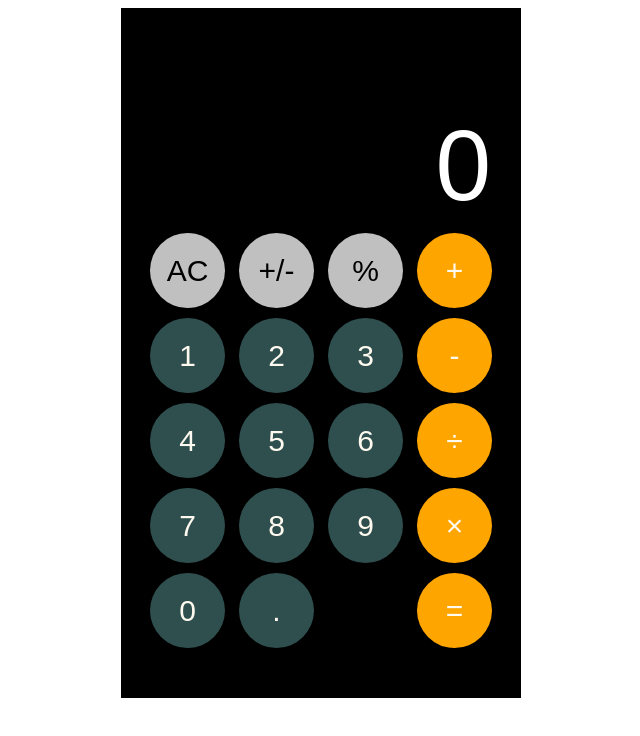
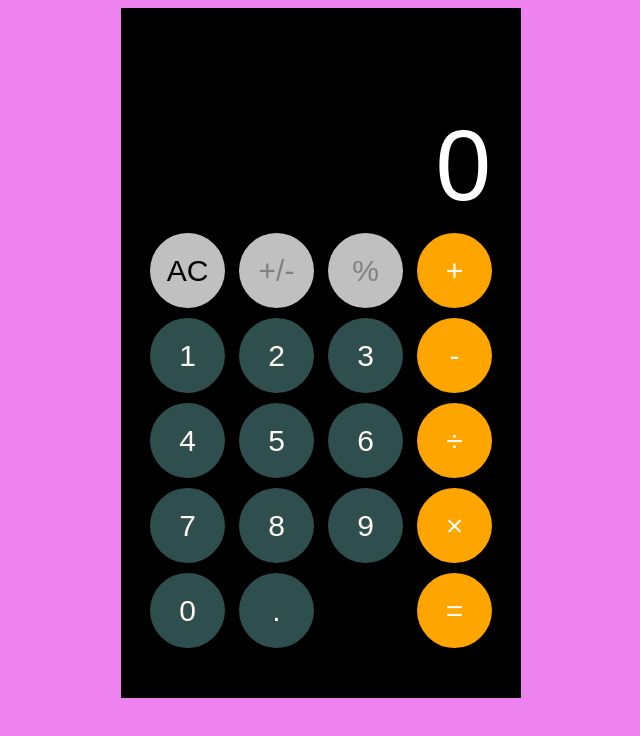
Before and after one commit to cmaylynn12/calculator, a plain HTML site: page index.html in a window 1280 px wide. Shown: the whole page, without its empty margins (319-959 px from the left). Drawn offline with Linux system fonts and the light colour scheme.

Commit message:
Disabled Neg and Perc Button

```diff
--- a/index.html
+++ b/index.html
@@ -12,8 +12,8 @@
                     <div id='calculator-misc'>
                         <div class='button-wrapper'>
                             <button class='button misc-button' id='clear-button'>AC</button>
-                            <button class='button misc-button' id='neg-button'>+/-</button>
-                            <button class='button misc-button' id='perc-button'>%</button>
+                            <button class='button misc-button' id='neg-button' disabled>+/-</button>
+                            <button class='button misc-button' id='perc-button' disabled>%</button>
                         </div>
                     </div>
                     <div id='calculator-numbers'>
--- a/scripts/calculator.js
+++ b/scripts/calculator.js
@@ -4,6 +4,8 @@ function start() {
     const operatorButtons = document.querySelectorAll('.operator-button');
     const equalButton = document.querySelector('#equal-button');
     const clearButton = document.querySelector('#clear-button');
+    const negButton = document.querySelector('#neg-button');
+    const percButton = document.querySelector('#perc-button')
 
     let display = document.querySelector('#calculator-main-display');
     let secondaryDisplay = document.querySelector('#calculator-secondary-display');
@@ -38,6 +40,7 @@ function start() {
     }
 
     function getSecondNumber(e) {
+
         operator = e.target.innerText;
         secondaryDisplay.innerText = display.innerText;
         display.innerText = 0;
@@ -45,7 +48,6 @@ function start() {
 
     function performOperation() {
         //get second display number (first num)
-        console.log(display.innerText + secondaryDisplay.innerText)
         if (display.innerText != null && secondaryDisplay.innerText != '---') {
             a = parseFloat(secondaryDisplay.innerText);
             b = parseFloat(display.innerText);
@@ -82,6 +84,7 @@ function start() {
     }
 
     clearButton.addEventListener('click', clearDisplay);
+
 }
 
 start();
--- a/styles/calculator.css
+++ b/styles/calculator.css
@@ -1,3 +1,7 @@
+
+body {
+    background-color: violet;
+}
 
 #calculator-body {
     background-color: black;
@@ -46,6 +50,7 @@
     font-size: 100px;
     color: white;
     font-family: Arial, Helvetica, sans-serif;
+    overflow: hidden;
 }
 
 #calculator-secondary-display {
@@ -108,3 +113,7 @@
 .button-wrapper {
     margin: 0 auto;
 }
+
+#perc-button, #neg-button {
+    color: gray;
+}
```
